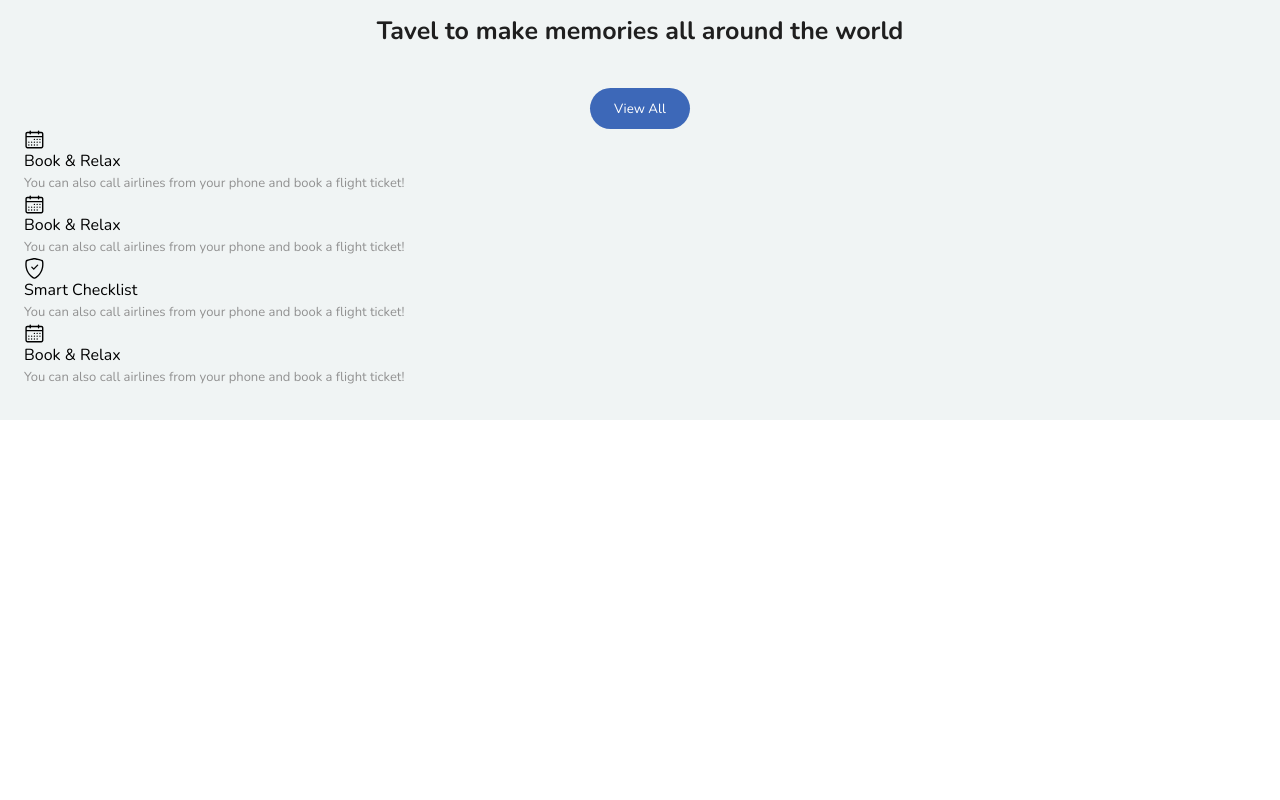
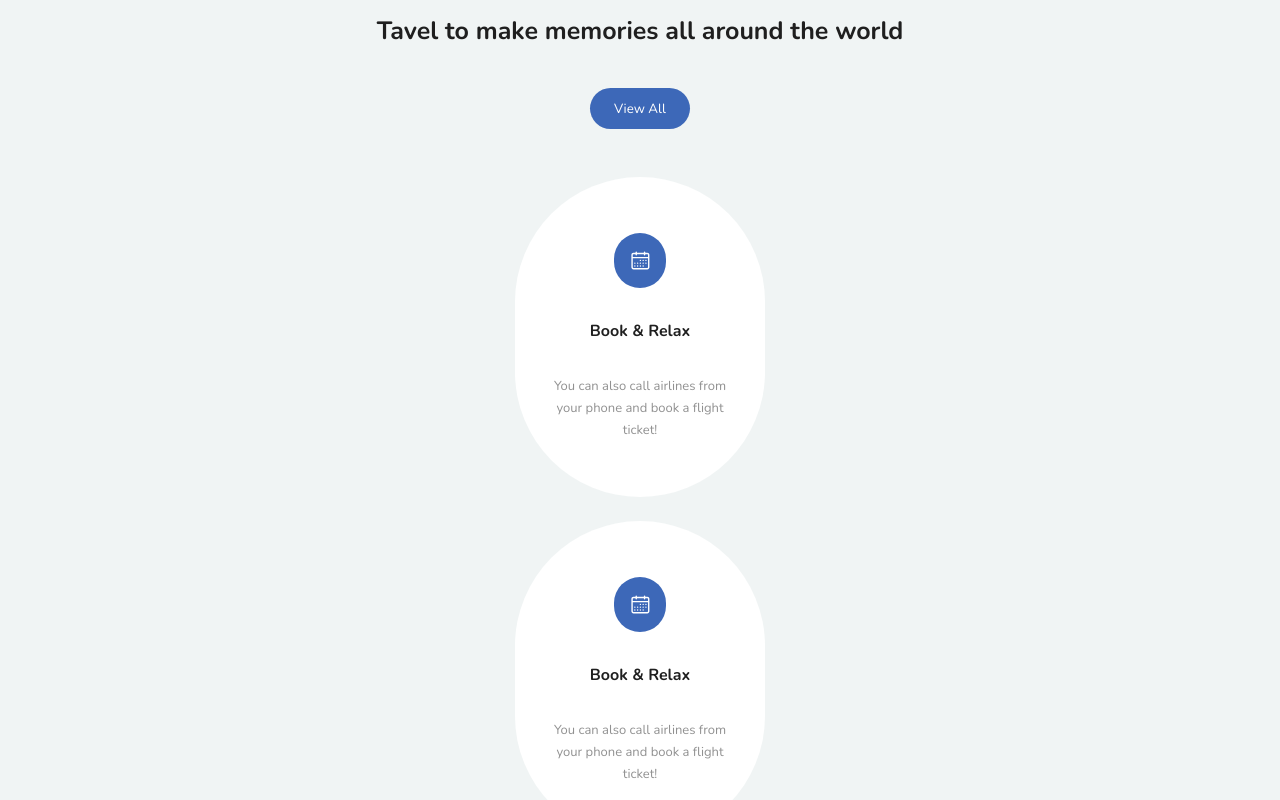
Before and after one commit to qefiney/Flight_Practice_App, a React (Vite) app: page / in a window 1280 px wide. Shown: the part 2160-2960 px from the top of the page. Before the commit the page ends 2580 px from the top, so only its background shows below. Built offline with nearby package versions, Linux system fonts and the light colour scheme.

Commit message:
Info section update

```diff
--- a/src/Info/Info.jsx
+++ b/src/Info/Info.jsx
@@ -13,7 +13,7 @@ const Info = () => {
 				</div>
 
 				<div className="cardsDiv grid">
-					<div className="singeCard grid">
+					<div className="singleCard grid">
 						<div className="iconDiv flex">
 							<RxCalendar className="icon" />
 						</div>
@@ -24,7 +24,7 @@ const Info = () => {
 						</p>
 					</div>
 
-					<div className="singeCard grid">
+					<div className="singleCard grid">
 						<div className="iconDiv flex">
 							<RxCalendar className="icon" />
 						</div>
@@ -35,7 +35,7 @@ const Info = () => {
 						</p>
 					</div>
 
-					<div className="singeCard grid">
+					<div className="singleCard grid">
 						<div className="iconDiv flex">
 							<BsShieldCheck className="icon" />
 						</div>
@@ -46,7 +46,7 @@ const Info = () => {
 						</p>
 					</div>
 
-					<div className="singeCard grid">
+					<div className="singleCard grid">
 						<div className="iconDiv flex">
 							<RxCalendar className="icon" />
 						</div>
--- a/src/main.css
+++ b/src/main.css
@@ -369,4 +369,42 @@ h2 {
   text-align: center;
   gap: 1.5rem;
   justify-content: space-between;
+}
+.info .infoContainer .cardsDiv {
+  gap: 1.5rem;
+  margin-top: 3rem;
+}
+.info .infoContainer .cardsDiv .singleCard {
+  background: var(--whiteColor);
+  padding: 3rem 2rem;
+  border-radius: 10rem;
+  gap: 1rem;
+  text-align: center;
+  margin: auto;
+  height: 320px;
+  width: 90%;
+  max-width: 250px;
+}
+.info .infoContainer .cardsDiv .singleCard .iconDiv {
+  justify-content: center;
+  margin: auto;
+  background: var(--PrimaryColor);
+  width: -moz-max-content;
+  width: max-content;
+  height: 55px;
+  padding: 1rem;
+  border-radius: 3rem;
+}
+.info .infoContainer .cardsDiv .singleCard .iconDiv .icon {
+  color: var(--whiteColor);
+}
+.info .infoContainer .cardsDiv .singleCard .cardTitle {
+  color: var(--blackColor);
+  font-weight: 700;
+}
+.info .infoContainer .cardsDiv .singleCard .colorOne {
+  background: var(--colorOne);
+}
+.info .infoContainer .cardsDiv .singleCard .colorTwo {
+  background: var(--colorTwo);
 }/*# sourceMappingURL=main.css.map */
--- a/src/main.scss
+++ b/src/main.scss
@@ -167,7 +167,7 @@ h2 {
 		padding: 1rem 1rem;
 		position: fixed;
 		background: var(--SecondaryColor);
-		transition: .3s ease-in-out;
+		transition: 0.3s ease-in-out;
 
 		.logoDiv {
 			.logo {
@@ -239,9 +239,9 @@ h2 {
 		}
 	}
 
-	.navBarTwo_Color{
+	.navBarTwo_Color {
 		background: var(--SecondaryColor);
-		padding: .5rem 1rem;
+		padding: 0.5rem 1rem;
 		box-shadow: rgba(0, 0, 0, 0.05) 0px 4px 6px -2px;
 	}
 }
@@ -369,13 +369,13 @@ h2 {
 }
 
 // Support Section Styling ====>
-.support{
-	.sectionContainer{
-		.titlesDiv{
+.support {
+	.sectionContainer {
+		.titlesDiv {
 			text-align: center;
 
-			small{
-				letter-spacing: .8rem;
+			small {
+				letter-spacing: 0.8rem;
 				text-transform: uppercase;
 				font-size: 13px;
 				color: var(--blackColor);
@@ -383,15 +383,15 @@ h2 {
 			}
 		}
 
-		.infoDiv{
+		.infoDiv {
 			margin-top: 2rem;
 			gap: 1.5rem;
 
-			.textDiv{
+			.textDiv {
 				gap: 1.5rem;
 
-				.singleInfo{
-					.number{
+				.singleInfo {
+					.number {
 						background: var(--PrimaryColor);
 						padding: 5px 12px;
 						width: 40px;
@@ -402,18 +402,18 @@ h2 {
 						color: var(--whiteColor);
 					}
 
-					.colorOne{
+					.colorOne {
 						background: var(--colorOne);
 					}
-					.colorTwo{
+					.colorTwo {
 						background: var(--colorTwo);
 					}
 				}
 			}
 
-			.imgDiv{
+			.imgDiv {
 				margin: auto;
-				img{
+				img {
 					width: 100%;
 					height: auto;
 					max-width: 420px;
@@ -426,13 +426,55 @@ h2 {
 // Info Section Styling ====>
 .info {
 	background: var(--SecondaryColor);
-
-	.infoContainer{
+	.infoContainer {
 		.titleDiv {
 			flex-direction: column;
 			text-align: center;
 			gap: 1.5rem;
 			justify-content: space-between;
 		}
+
+		.cardsDiv {
+			gap: 1.5rem;
+			margin-top: 3rem;
+
+			.singleCard {
+				background: var(--whiteColor);
+				padding: 3rem 2rem;
+				border-radius: 10rem;
+				gap: 1rem;
+				text-align: center;
+				margin: auto;
+				height: 320px;
+				width: 90%;
+				max-width: 250px;
+
+				.iconDiv {
+					justify-content: center;
+					margin: auto;
+					background: var(--PrimaryColor);
+					width: max-content;
+					height: 55px;
+					padding: 1rem;
+					border-radius: 3rem;
+
+					.icon {
+						color: var(--whiteColor);
+					}
+				}
+
+				.cardTitle {
+					color: var(--blackColor);
+					font-weight: 700;
+				}
+
+				.colorOne {
+					background: var(--colorOne);
+				}
+				.colorTwo {
+					background: var(--colorTwo);
+				}
+			}
+		}
 	}
 }
```
Also changed, not shown: 1 other file (tests, documents, lock files or other folders).
